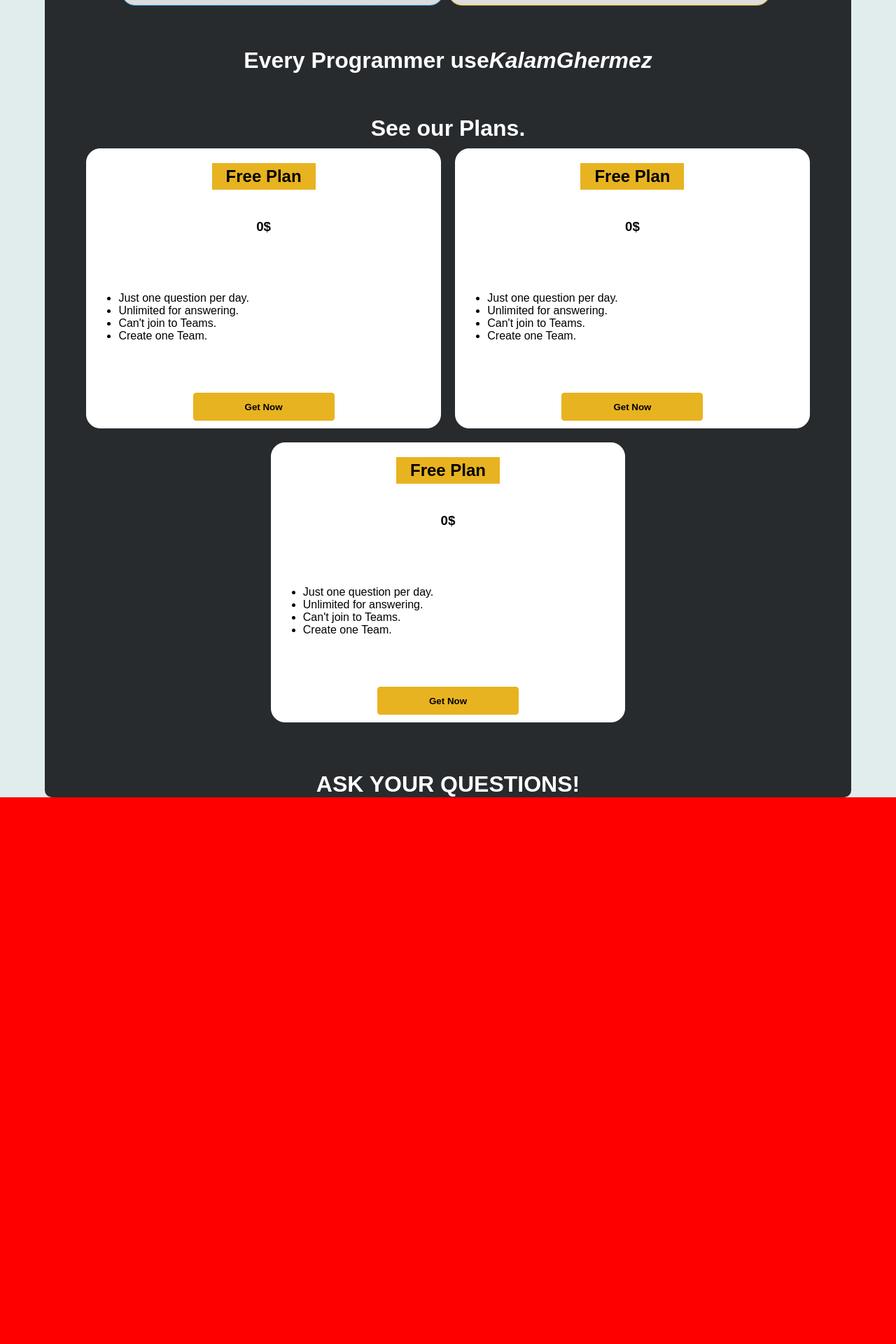
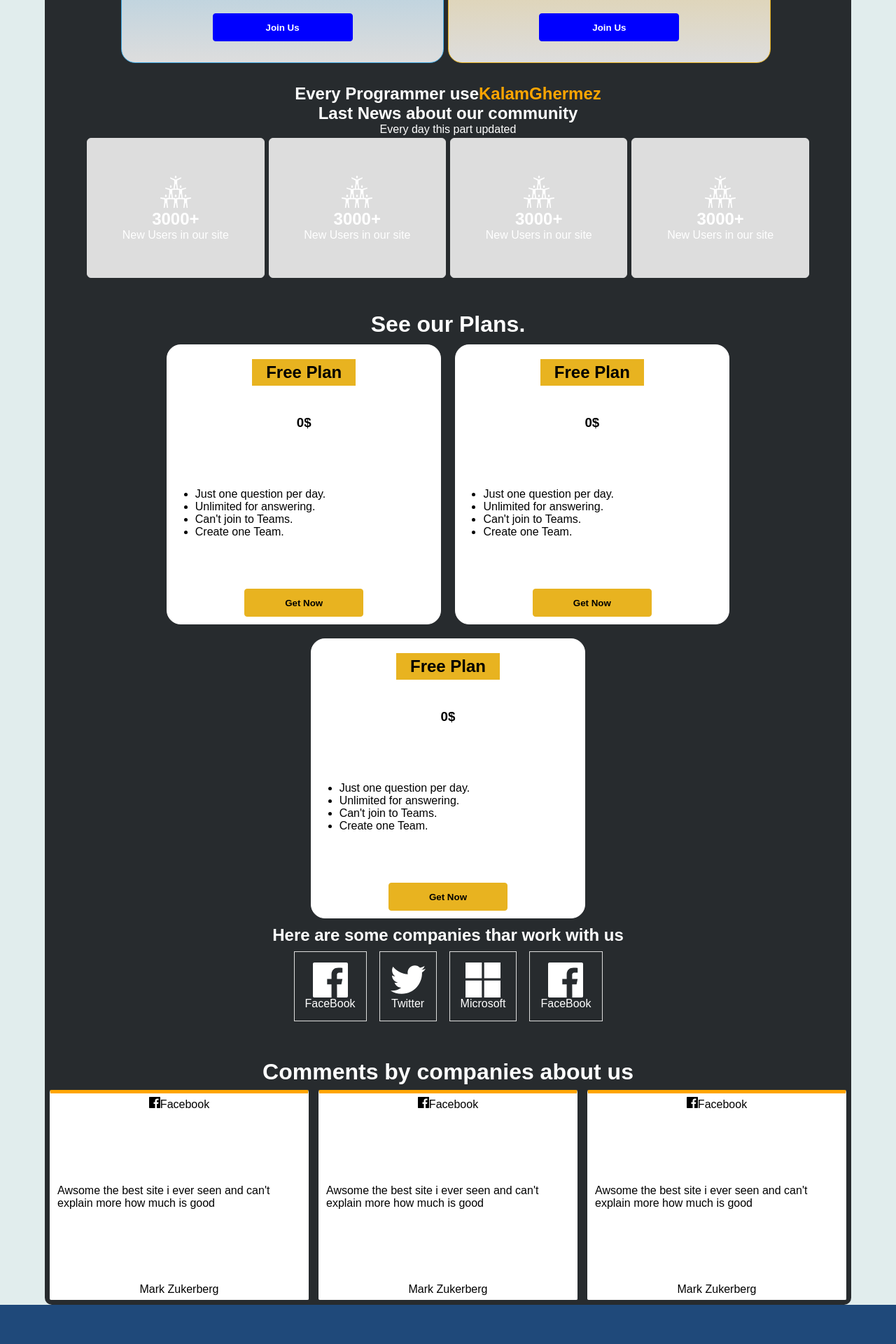
Before and after one commit to Ahoorast/KalamGhermez, a React (Create React App) app in the folder KalamGhermez/reactKalam/: page / in a window 1280 px wide. Shown: the part 600-2520 px from the top of the page at 70% size. Built offline with nearby package versions, Linux system fonts and the light colour scheme.

Commit message:
better ui home

```diff
--- a/KalamGhermez/reactKalam/src/components/fsection/Fsection.css
+++ b/KalamGhermez/reactKalam/src/components/fsection/Fsection.css
@@ -49,6 +49,23 @@
   width: 50px;
   height: 50px;
 }
+
+.title {
+  margin-top: 30px;
+  width: 100%;
+  font-size: 24px;
+  font-weight: bolder;
+  color: #fff;
+  display: flex;
+  align-items: center;
+  justify-content: center;
+  flex-wrap: wrap;
+}
+
+.title__special {
+  color: orange;
+}
+
 .subscribe p {
   width: 70%;
   height: 70%;
@@ -90,7 +107,7 @@
 }
 
 .plan {
-  width: 44%;
+  width: 34%;
   height: 400px;
   display: flex;
   align-items: center;
@@ -101,6 +118,38 @@
   color: #000;
   border-radius: 20px;
   margin: 10px;
+}
+
+.plan:hover {
+  box-shadow: 3px 3px 3px #ddd;
+}
+
+.community__inf {
+  width: 100%;
+  position: relative;
+  display: flex;
+  align-items: center;
+  justify-content: center;
+  flex-direction: row;
+  flex-wrap: wrap;
+}
+
+.community__inf-card {
+  width: 22%;
+  height: 200px;
+  border: 1px solid #ddd;
+  border-radius: 6px;
+  margin: 3px;
+  background: #ddd;
+  display: flex;
+  align-items: center;
+  justify-content: center;
+  flex-direction: column;
+  flex-wrap: wrap;
+}
+
+.community__inf-card:hover {
+  background: blue;
 }
 
 .plan h2 {
@@ -133,7 +182,72 @@
   border: 1px solid #e8b320;
   border-radius: 4px;
 }
+
+.companies {
+  width: 100%;
+  display: flex;
+  align-items: center;
+  justify-content: center;
+  flex-direction: row;
+  flex-wrap: wrap;
+}
+
+.companies__card {
+  display: flex;
+  align-items: center;
+  justify-content: center;
+  flex-direction: column;
+  margin: 9px;
+  border: 1px solid #ddd;
+  padding: 15px;
+}
+
+h1{
+  margin-top: 45px;
+}
+
+.companies__card:hover {
+  background: pink;
+}
+
+.comments{
+  width: 100%;
+  display: flex;
+  align-items: center;
+  justify-content: center;
+  position: relative;
+}
+
+.comments__card {
+  width: 34%;
+  height: 300px;
+  background: #fff;
+  border: 1px solid #fff;
+  padding: 5px 10px;
+  margin: 7px;
+  border-radius: 2px;
+  display: flex;
+  align-items: center;
+  justify-content: space-between;
+  flex-direction: column;
+  flex-wrap: wrap;
+  color: #000;
+  border-top: 5px solid orange;
+}
+
 @media only screen and (max-width: 600px){
+/*
+  .companies {
+    overflow-x: scroll;
+  } */
+  .community__inf {
+    flex-direction: column;
+  }
+
+  .community__inf-card {
+    width: 90%;
+  }
+
   .subscribe-cards {
     flex-direction: column;
   }
--- a/KalamGhermez/reactKalam/src/components/fsection/Fsection.js
+++ b/KalamGhermez/reactKalam/src/components/fsection/Fsection.js
@@ -1,11 +1,15 @@
 import React from 'react';
 import { BiSearchAlt } from "react-icons/bi";
+import { BsMicrosoft } from 'react-icons/bs';
 import { MdPersonSearch } from 'react-icons/md';
+import { GiHumanPyramid } from 'react-icons/gi';
+import { GrFacebook, GrTwitter } from 'react-icons/gr';
 import './Fsection.css';
 
 const Fsection = () => {
   return(
     <div className="fsection">
+      <h1>ASK YOUR QUESTIONS!</h1>
       <div className="subscribe-cards">
         <div className="subscribe">
         <BiSearchAlt className="icon"/>
@@ -26,9 +30,30 @@
           <button>Join Us</button>
         </div>
       </div>
-      <h1>Every Programmer use  <em>KalamGhermez</em></h1>
-      <div>
-
+      <p className="title">Every Programmer use  <b className="title__special">KalamGhermez</b></p>
+      <h2>Last News about our community</h2>
+      <p>Every day this part updated</p>
+      <div className="community__inf">
+        <div className="community__inf-card">
+          <GiHumanPyramid  className="icon"/>
+          <h2>3000+</h2>
+          <p>New Users in our site</p>
+        </div>
+        <div className="community__inf-card">
+          <GiHumanPyramid className="icon"/>
+          <h2>3000+</h2>
+          <p>New Users in our site</p>
+        </div>
+        <div className="community__inf-card">
+          <GiHumanPyramid className="icon"/>
+          <h2>3000+</h2>
+          <p>New Users in our site</p>
+        </div>
+        <div className="community__inf-card">
+          <GiHumanPyramid className="icon"/>
+          <h2>3000+</h2>
+          <p>New Users in our site</p>
+        </div>
       </div>
 
       <h1>See our Plans.</h1>
@@ -67,7 +92,43 @@
         <button>Get Now</button>
       </div>
       </div>
-      <h1>ASK YOUR QUESTIONS!</h1>
+      <h2>Here are some companies thar work with us</h2>
+      <div className="companies">
+        <div className="companies__card">
+          <GrFacebook className="icon"/>
+          <p>FaceBook</p>
+        </div>
+        <div className="companies__card">
+          <GrTwitter className="icon"/>
+          <p>Twitter</p>
+        </div>
+        <div className="companies__card">
+          <BsMicrosoft className="icon"/>
+          <p>Microsoft</p>
+        </div>
+        <div className="companies__card">
+          <GrFacebook className="icon"/>
+          <p>FaceBook</p>
+        </div>
+      </div>
+      <h1>Comments by companies about us</h1>
+      <div className="comments">
+        <div className="comments__card">
+          <p><GrFacebook  />Facebook</p>
+          <p>Awsome the best site i ever seen and can't explain more how much is good</p>
+          <p>Mark Zukerberg</p>
+        </div>
+        <div className="comments__card">
+          <p><GrFacebook  />Facebook</p>
+          <p>Awsome the best site i ever seen and can't explain more how much is good</p>
+          <p>Mark Zukerberg</p>
+        </div>
+        <div className="comments__card">
+          <p><GrFacebook  />Facebook</p>
+          <p>Awsome the best site i ever seen and can't explain more how much is good</p>
+          <p>Mark Zukerberg</p>
+        </div>
+      </div>
     </div>
 
   );
--- a/KalamGhermez/reactKalam/src/components/home/Home.js
+++ b/KalamGhermez/reactKalam/src/components/home/Home.js
@@ -1,7 +1,6 @@
 import React from 'react';
 import Header from '../header/Header';
 import Fsection from '../fsection/Fsection';
-import Ssection from '../ssection/Ssection';
 import Footer from '../footer/Footer';
 import './Home.css';
 
@@ -11,7 +10,6 @@
 			<div className="home">
 				<Header />
 				<Fsection />
-		    <Ssection />
         <Footer/>
 			</div>
 	);
--- a/KalamGhermez/reactKalam/src/components/ssection/Ssection.css
+++ /dev/null
@@ -1,7 +0,0 @@
-.ssection {
-	position: relative;
-	width: 100vw;
-	height: 100vh;
-	background: red;
-
-}
--- a/KalamGhermez/reactKalam/src/components/ssection/Ssection.js
+++ /dev/null
@@ -1,13 +0,0 @@
-import React from 'react';
-import './Ssection.css';
-
-const Ssection = () => {
-
-  return(
-    <div className="ssection">
-
-    </div>
-  );
-}
-
-export default Ssection;
```
